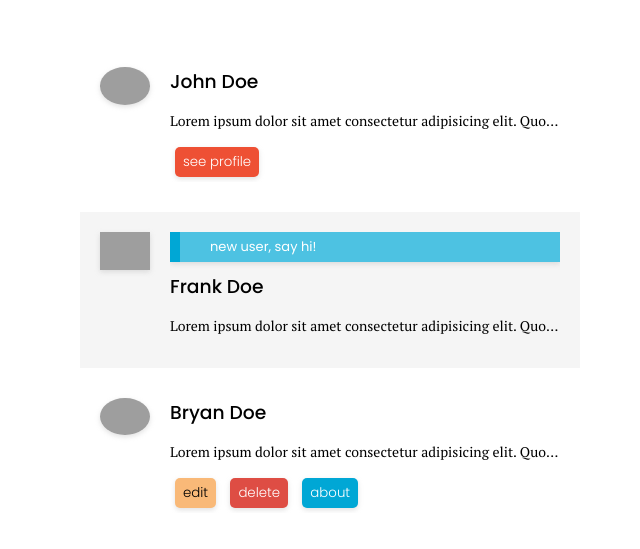
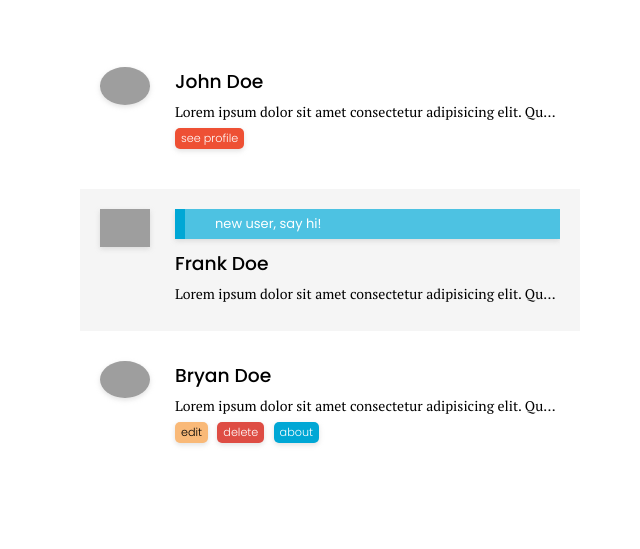
Before and after one commit to brdtheo/git-it, a website: page index.html in a window 1280 px wide. Shown: the part 3151-3700 px from the top of the page, without its empty margins (310-950 px from the left). Drawn offline with Linux system fonts and the light colour scheme; grey boxes are pictures that could not be loaded.

Commit message:
fix small list

```diff
--- a/index.html
+++ b/index.html
@@ -108,7 +108,7 @@
               temporibus recusandae rem velit consequuntur facilis libero
               veritatis, sint culpa error nemo et eos!
             </p>
-            <button type="button" class="primary outlined">see profile</button>
+            <button type="button" class="primary">see profile</button>
           </div>
         </li>
         <li>
@@ -162,7 +162,7 @@
               temporibus recusandae rem velit consequuntur facilis libero
               veritatis, sint culpa error nemo et eos!
             </p>
-            <button type="button" class="primary outlined">see profile</button>
+            <button type="button" class="primary small">see profile</button>
           </div>
         </li>
         <li>
@@ -194,9 +194,9 @@
               temporibus recusandae rem velit consequuntur facilis libero
               veritatis, sint culpa error nemo et eos!
             </p>
-            <button type="button" class="warn">edit</button>
-            <button type="button" class="danger">delete</button>
-            <button type="button" class="info">about</button>
+            <button type="button" class="warn small">edit</button>
+            <button type="button" class="danger small">delete</button>
+            <button type="button" class="info small">about</button>
           </div>
         </li>
       </ul>
--- a/src/components.css
+++ b/src/components.css
@@ -203,13 +203,11 @@ button.block {
   overflow: hidden;
   text-overflow: ellipsis;
   white-space: nowrap;
+  padding: 0 0 5px 5px;
 }
 
 .list.small .list-content p {
+  margin: 5px 0 0;
   text-overflow: ellipsis;
   overflow: hidden;
 }
-
-.list.small .list-content button {
-  margin-left: 5px;
-}
```
